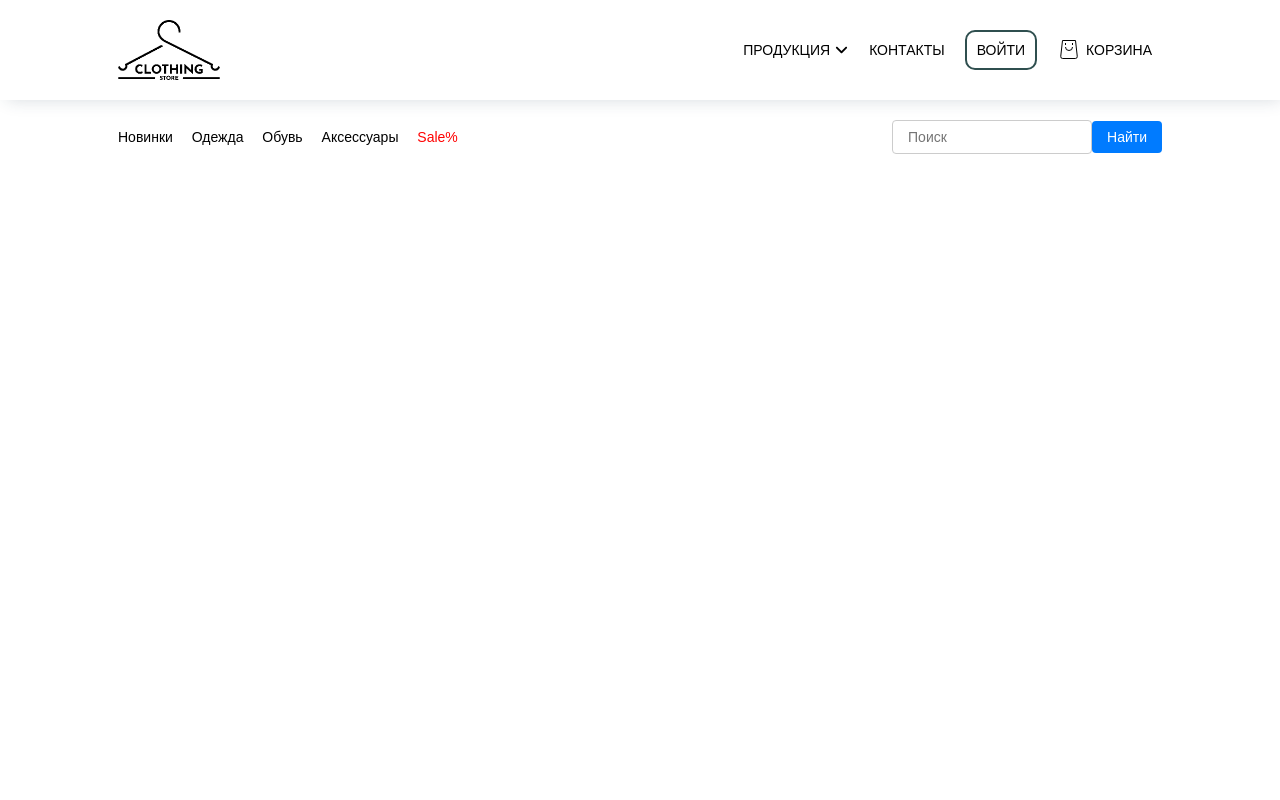
After one commit to VrotNaoborot/ClothingShop, a Django app: page /men-home/ in a window 1280 px wide. The commit adds this page. Run offline with Django 5.2, Linux system fonts and the light colour scheme.

Commit message:
change home page

```diff
--- a/shop/MainShop/views.py
+++ b/shop/MainShop/views.py
@@ -27,6 +27,10 @@ def generate_verification_code(length=6):
 
 def mail_is_registrate(mail):
     return CustomUser.objects.filter(email=mail).exists()
+
+
+def home(request):
+    return render(request, "home.html")
 
 
 def login(request):
--- a/shop/shop/urls.py
+++ b/shop/shop/urls.py
@@ -16,7 +16,7 @@ Including another URLconf
 """
 from django.contrib import admin
 from django.urls import path
-from MainShop.views import register, login, index, test_load
+from MainShop.views import register, login, index, home
 from . import settings
 from django.conf.urls.static import static
 from django.contrib.auth import views as auth_views
@@ -27,6 +27,7 @@ urlpatterns = [
     path('register/', register, name='register'),
     path('login/', login, name='login'),
     path('logout/', auth_views.LogoutView.as_view(), name='logout'),
+    path('men-home/', home, name='men-home'),
     path('', index),
 ]
 # if settings.DEBUG:  # Только для режима отладки
--- /dev/null
+++ b/shop/static/home/css/bottom-menu.css
@@ -0,0 +1,56 @@
+.search-container {
+    display: flex;
+    align-items: center; /* Центрирует элементы по вертикали */
+}
+
+.search-container input[type="text"] {
+    padding: 8px 15px; /* Добавьте необходимые отступы */
+    margin-bottom: 0; /* Убедитесь, что отступ снизу равен 0 */
+    width: 200px; /* Задайте нужную ширину */
+}
+
+
+.search-input {
+    padding: 10px;
+    border: 1px solid #ccc;
+    border-radius: 4px;
+    width: 200px; /* Задайте нужную ширину */
+}
+
+.search-button {
+    padding: 8px 15px; /* одинаковые отступы */
+    border: none;
+    border-radius: 4px;
+    background-color: #007BFF; /* Цвет кнопки */
+    color: white;
+    cursor: pointer;
+}
+
+
+.search-button:hover {
+    background-color: #0056b3; /* Цвет кнопки при наведении */
+}
+
+.container {
+    max-width: 1800px; /* Максимальная ширина для контейнера */
+    margin: 0 auto; /* Центрирует контейнер на странице */
+}
+
+.bottom-menu .container {
+    display: flex; /* Включаем Flexbox */
+    justify-content: space-between; /* Распределяем пространство между категориями и поиском */
+    align-items: center; /* Выравниваем элементы по центру по вертикали */
+}
+
+.bottom-menu .categories a {
+    font-size: 14px; /* Задайте нужный размер шрифта */
+    margin-right: 15px;
+}
+
+.bottom-menu .categories a:last-child {
+    margin-right: 0;
+}
+
+.bottom-menu {
+    margin-top: 20px;
+}
--- a/shop/static/magazine/css/style.css
+++ b/shop/static/magazine/css/style.css
@@ -109,6 +109,7 @@
   margin: 0;
   padding: 0;
   font-family: "Roboto Slab", sans-serif;
+  font-size: 14px;
 }
 
 header {
@@ -135,7 +136,7 @@ a {
 }
 
 .container {
-    max-width: 1200px; /* Максимальная ширина для контейнера */
+    max-width: 1800px; /* Максимальная ширина для контейнера */
     margin: 0 auto; /* Центрирует контейнер на странице */
 }
 
--- /dev/null
+++ b/shop/templates/home.html
@@ -0,0 +1,86 @@
+{% load static %}
+<html lang="ru">
+<head>
+    <meta charset="UTF-8">
+    <meta name="viewport" content="width=device-width, initial-scale=1.0">
+    <title>Страница магазина</title>
+	<link rel="stylesheet" href="{% static 'magazine/css/style.css' %}">
+	<link rel="stylesheet" href="{% static 'home/css/bottom-menu.css' %}">
+</head>
+<body>
+    <header>
+		<div class="container">
+			<div class="header-menu">
+				<div class="logo">
+					<a href="index.html">
+						<img src="{% static 'magazine/images/logo.png' %}" alt="logo">
+					</a>
+				</div>
+				<nav>
+					<div class="header-production-button">
+						ПРОДУКЦИЯ
+						<svg xmlns="http://www.w3.org/2000/svg" width="15" height="15" viewBox="0 0 448 512">
+							<path d="M201.4 342.6c12.5 12.5 32.8 12.5 45.3 0l160-160c12.5-12.5 12.5-32.8 0-45.3s-32.8-12.5-45.3 0L224 274.7 86.6 137.4c-12.5-12.5-32.8-12.5-45.3 0s-12.5 32.8 0 45.3l160 160z"/>
+						</svg>
+					</div>
+					<div class="header-production-menu">
+						<div class="menu-list">
+							<a href="female.html">
+								Женское
+								<svg xmlns="http://www.w3.org/2000/svg" width="20" height="20" viewBox="0 0 320 512">
+									<path d="M310.6 233.4c12.5 12.5 12.5 32.8 0 45.3l-192 192c-12.5 12.5-32.8 12.5-45.3 0s-12.5-32.8 0-45.3L242.7 256 73.4 86.6c-12.5-12.5-12.5-32.8 0-45.3s32.8-12.5 45.3 0l192 192z"/>
+								</svg>
+							</a>
+							<a href="male.html">
+								Мужское
+								<svg xmlns="http://www.w3.org/2000/svg" width="20" height="20" viewBox="0 0 320 512">
+									<path d="M310.6 233.4c12.5 12.5 12.5 32.8 0 45.3l-192 192c-12.5 12.5-32.8 12.5-45.3 0s-12.5-32.8 0-45.3L242.7 256 73.4 86.6c-12.5-12.5-12.5-32.8 0-45.3s32.8-12.5 45.3 0l192 192z"/>
+								</svg>
+							</a>
+							<a href="male.html">
+								Детское
+								<svg xmlns="http://www.w3.org/2000/svg" width="20" height="20" viewBox="0 0 320 512">
+									<path d="M310.6 233.4c12.5 12.5 12.5 32.8 0 45.3l-192 192c-12.5 12.5-32.8 12.5-45.3 0s-12.5-32.8 0-45.3L242.7 256 73.4 86.6c-12.5-12.5-12.5-32.8 0-45.3s32.8-12.5 45.3 0l192 192z"/>
+								</svg>
+							</a>
+						</div>
+					</div>
+					<a class="header-contacts-button" href="info.html">
+						КОНТАКТЫ
+					</a>
+					{% if user.is_authenticated %}
+						<form method="post" action="{% url 'logout' %}" style="display: inline;">
+							{% csrf_token %}
+							<button type="submit" class="login-button-container">ВЫЙТИ</button>
+						</form>
+					{% else %}
+						<a class="login-button-container" href="login/">ВОЙТИ</a>
+					{% endif %}
+					<a class="header-cart-button" href="checkout/cart/" role="link" rel="nofollow">
+						<svg width="24" height="24" fill="none" xmlns="http://www.w3.org/2000/svg">
+							<path d="M18.5 2.5h-13L3.747 18.28a2 2 0 0 0 1.988 2.22h12.53a2 2 0 0 0 1.988-2.22L18.5 2.5z" stroke="#000"></path>
+							<path d="M15.5 9a3.5 3.5 0 1 1-7 0m0-2V5m7 2V5" stroke="#000"></path>
+						</svg>
+						<span>КОРЗИНА</span>
+					</a>
+				</nav>
+			</div>
+		</div>
+	</header>
+	<div class="bottom-menu">
+		 <div class="container">
+			  <div class="categories">
+				  <a href="#">Новинки</a>
+				  <a href="#">Одежда</a>
+				  <a href="#">Обувь</a>
+				  <a href="#">Аксессуары</a>
+				  <a href="#" style="color: red;">Sale%</a>
+			  </div>
+			  <div class="search-container">
+				  <input type="text" placeholder="Поиск" class="search-input">
+				  <button class="search-button">Найти</button>
+        	</div>
+		</div>
+	</div>
+</body>
+</html>
```
Also changed, not shown: shop/static/home/images/поиск.png (added).
